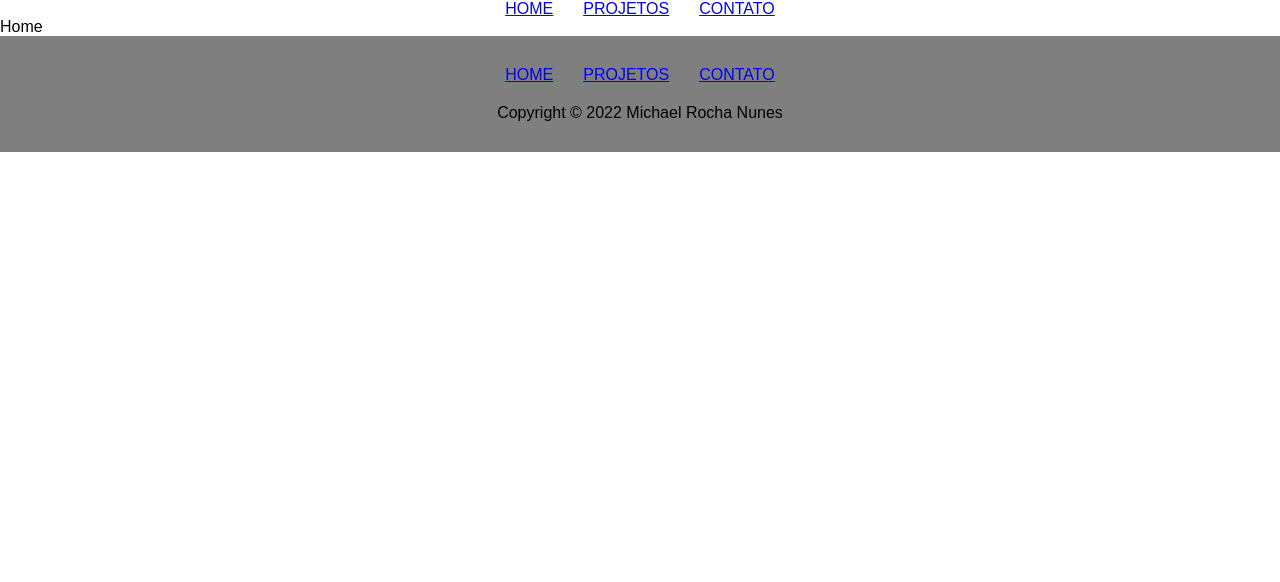
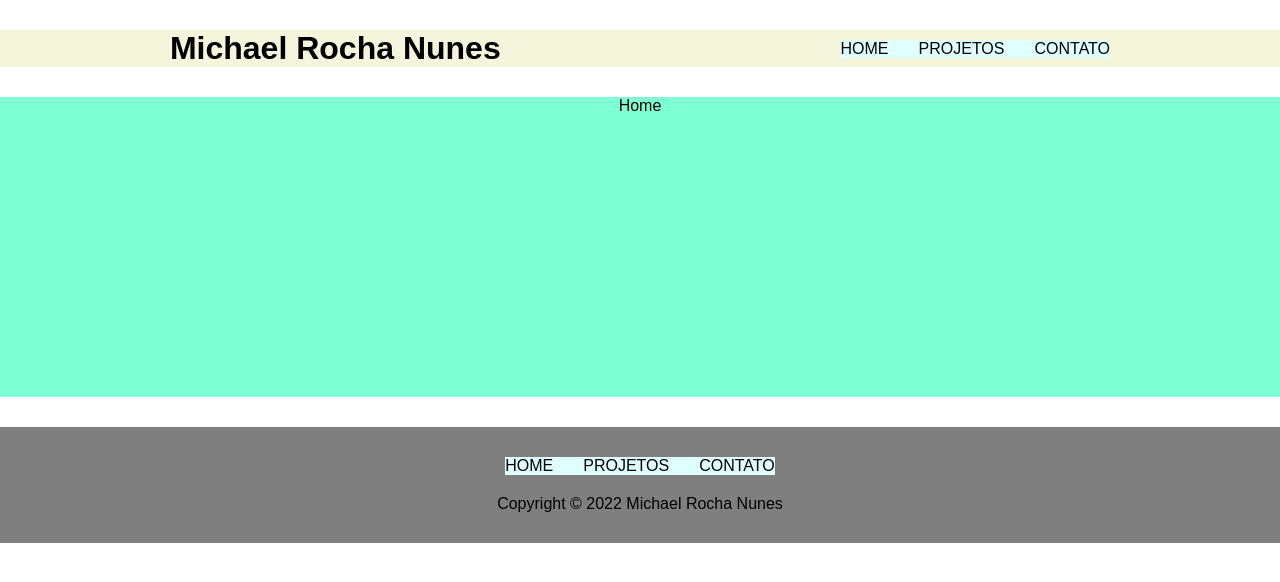
Before and after one commit to michaelrn2288/portfolio, a React (Vite) app: page / in a window 1280 px wide. Shown: the top 582 px of the page. Built offline with nearby package versions, Linux system fonts and the light colour scheme.

Commit message:
add Header component and give background-color to components

```diff
--- /dev/null
+++ b/src/Components/Header/index.jsx
@@ -0,0 +1,10 @@
+import NavBar from "../NavBar";
+
+export default function Header() {
+    return(
+        <header className='main-header'>
+            <h1>Michael Rocha Nunes</h1>
+            <NavBar placement='top' />
+        </header>
+    )
+}
--- a/src/main.jsx
+++ b/src/main.jsx
@@ -3,6 +3,7 @@ import ReactDOM from 'react-dom/client'
 import { BrowserRouter, Route, Routes } from 'react-router-dom'
 import Contact from './Components/Contact'
 import Footer from './Components/Footer'
+import Header from './Components/Header'
 import Home from './Components/Home'
 import NavBar from './Components/NavBar'
 import NotFound from './Components/NotFound'
@@ -12,13 +13,15 @@ import './styles/global.css'
 ReactDOM.createRoot(document.getElementById('root')).render(
   <React.StrictMode>
     <BrowserRouter>
-      <NavBar placement='top' />
+      <Header />
+      <main>
         <Routes>
           <Route path='/' element={<Home />} />
           <Route path='/projects' element={<Projects />} />
           <Route path='/contact' element={<Contact />} />
           <Route path='*' element={<NotFound />} />
         </Routes>
+      </main>
       <Footer />
     </BrowserRouter>
   </React.StrictMode>
--- a/src/styles/global.css
+++ b/src/styles/global.css
@@ -4,17 +4,38 @@
     box-sizing: border-box;
 }
 
+a {
+    color: inherit;
+    text-decoration: inherit;
+}
+
 body {
     font-family: sans-serif;
 }
 
-
+.main-header {
+    margin-top: 30px;
+    margin-bottom: 30px;
+    display: flex;
+    justify-content: space-around;
+    align-items: center;
+    background-color: beige;
+}
 
 .nav-bar ul {
     display: flex;
-    justify-content: center;
     list-style: none;
     gap: 30px;
+    background-color: lightcyan;
+}
+
+main {
+    margin-top: 30px;
+    margin-bottom: 30px;
+    display: flex;
+    justify-content: center;
+    background-color:aquamarine;
+    height: 300px;
 }
 
 .main-footer {
```
Also changed, not shown: 1 other file (tests, documents, lock files or other folders). Lines whose indentation alone changed are shown as unchanged.
